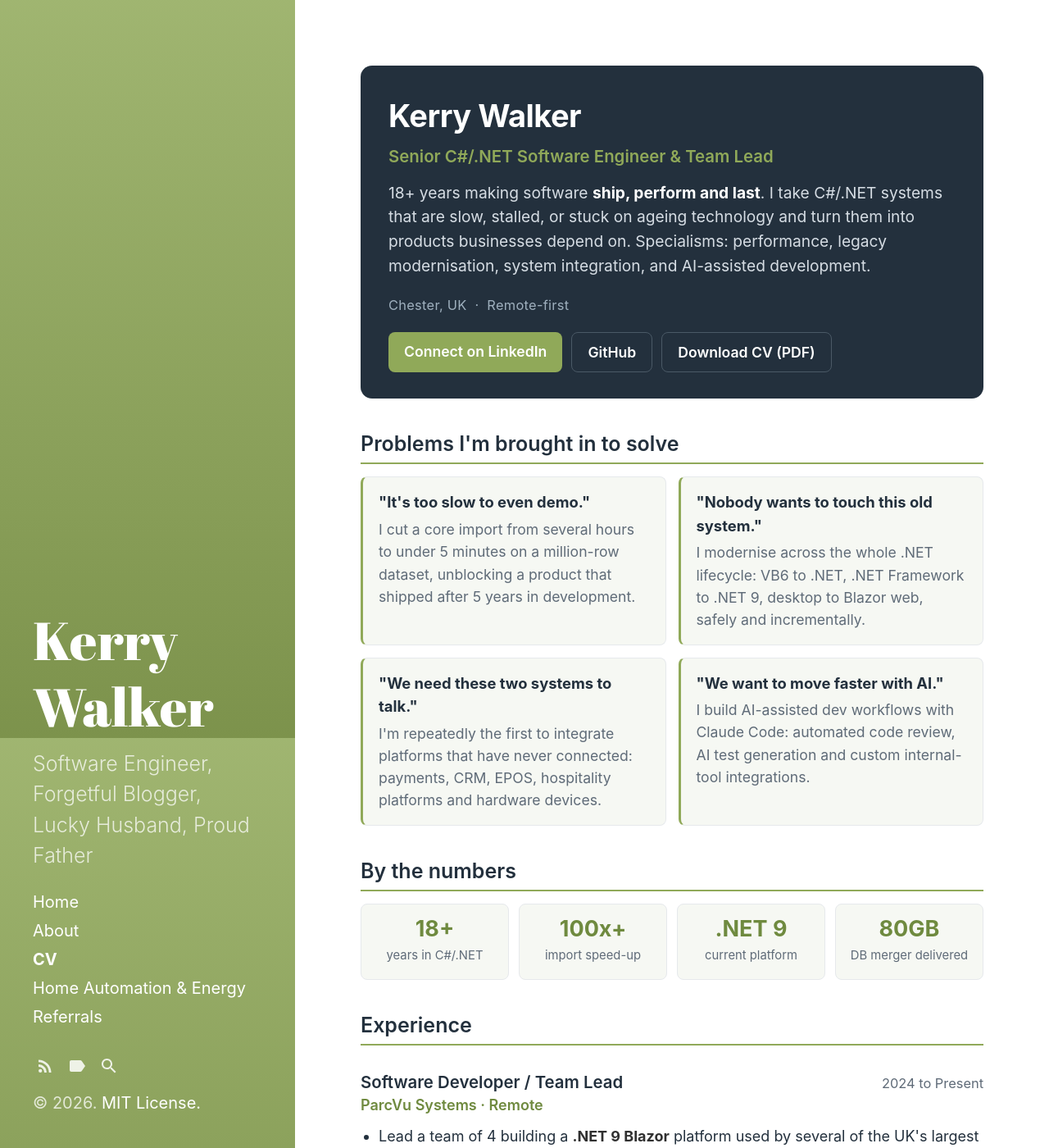
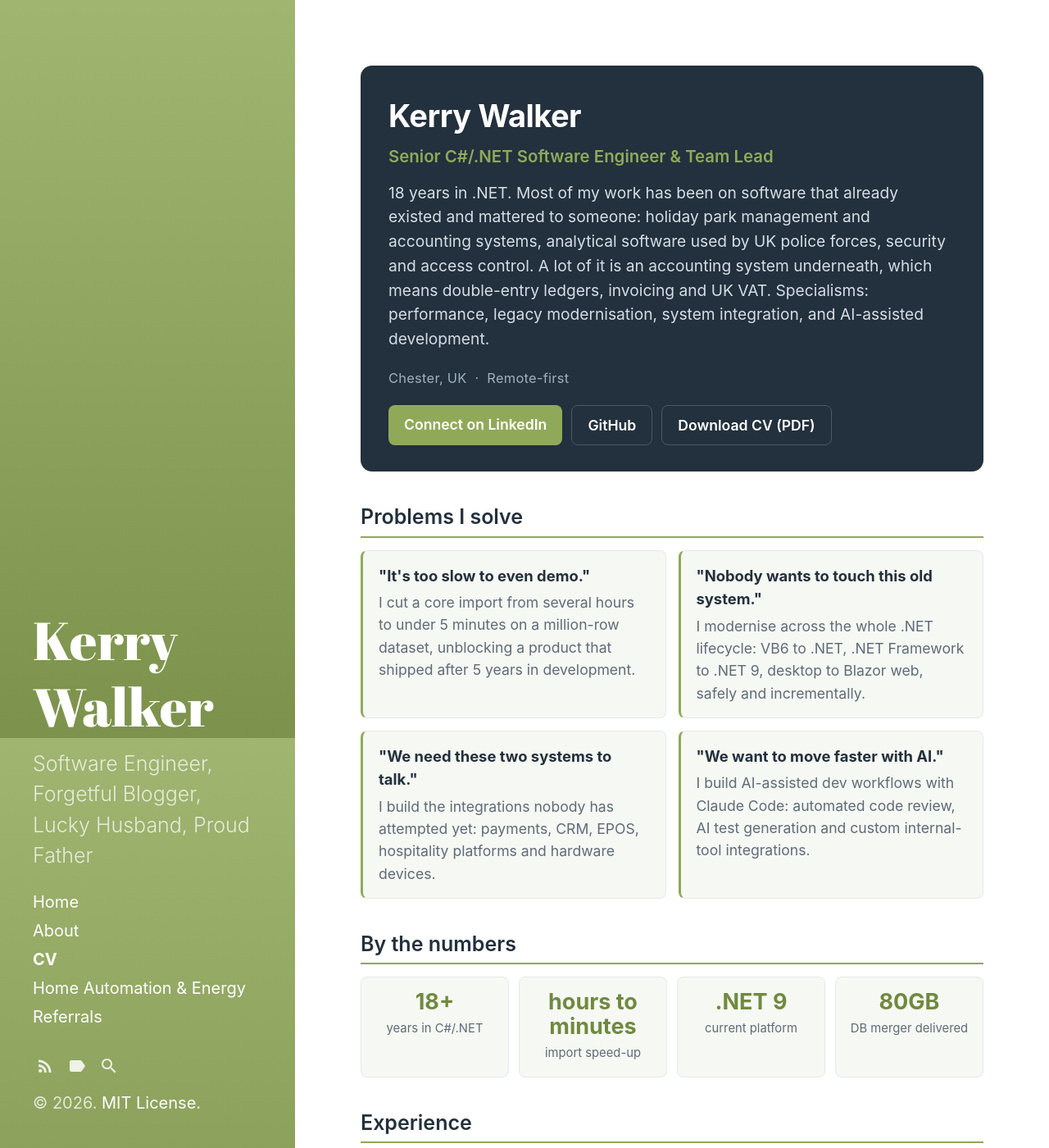
Before and after one commit to KerryWalker/KerryWalker.github.io, a Jekyll site: the page built from cv.html, in a window 1280 px wide and 1400 px high. Shown: the whole window at 82% size. Built offline with Jekyll 4.4.1, drawn with Linux system fonts in a browser that asks for light colours; some of the changed text lies outside the part shown.

Commit message:
Correct CV claims and add accounting/VAT domain
Remove three claims that overstate the record:
- "repeatedly the first to integrate platforms that have never connected"
- "first-of-its-kind integration" with the hospitality platform (they run an
  appstore; the true claim is first to integrate a park management system)
- the "100x+" import metric, which only holds on a reading of "several hours"
  that cannot be supported; replaced with "hours to minutes"

Reframe the hero blurb and the "problems I am brought in to solve" heading,
which read as consultant copy rather than an employed engineer.

Add the UK VAT and accounting domain, which was absent from the page despite
being seven years of the work: double-entry ledgers, nominal codes, invoicing,
statements, cash matching, and the statutory apportionment schemes. Also add
that the desktop-to-web move reused the backend rather than forking it.

Add _cv/web-cv.md as the source for assets/Kerry-Walker-CV.pdf. The source
previously existed only in a temporary scratchpad and was unregenerable; this
copy was recovered from a session archive. Keep the two in step.

Co-Authored-By: Claude Opus 5 (1M context) <noreply@anthropic.com>

```diff
--- a/cv.html
+++ b/cv.html
@@ -70,7 +70,7 @@ excerpt: "Kerry Walker: Senior C#/.NET Software Engineer & Team Lead. 18+ years
   <div class="cv-hero">
     <p class="name">Kerry Walker</p>
     <p class="role">Senior C#/.NET Software Engineer &amp; Team Lead</p>
-    <p>18+ years making software <strong>ship, perform and last</strong>. I take C#/.NET systems that are slow, stalled, or stuck on ageing technology and turn them into products businesses depend on. Specialisms: performance, legacy modernisation, system integration, and AI-assisted development.</p>
+    <p>18 years in .NET. Most of my work has been on software that already existed and mattered to someone: holiday park management and accounting systems, analytical software used by UK police forces, security and access control. A lot of it is an accounting system underneath, which means double-entry ledgers, invoicing and UK VAT. Specialisms: performance, legacy modernisation, system integration, and AI-assisted development.</p>
     <div class="meta">Chester, UK &nbsp;·&nbsp; Remote-first</div>
     <div class="cv-cta">
       <a class="cv-btn" href="https://www.linkedin.com/in/kerry-walker-chester" target="_blank" rel="noopener">Connect on LinkedIn</a>
@@ -79,18 +79,18 @@ excerpt: "Kerry Walker: Senior C#/.NET Software Engineer & Team Lead. 18+ years
     </div>
   </div>
 
-  <h2>Problems I'm brought in to solve</h2>
+  <h2>Problems I solve</h2>
   <div class="cv-cards">
     <div class="cv-card"><div class="q">"It's too slow to even demo."</div><div class="a">I cut a core import from several hours to under 5 minutes on a million-row dataset, unblocking a product that shipped after 5 years in development.</div></div>
     <div class="cv-card"><div class="q">"Nobody wants to touch this old system."</div><div class="a">I modernise across the whole .NET lifecycle: VB6 to .NET, .NET Framework to .NET 9, desktop to Blazor web, safely and incrementally.</div></div>
-    <div class="cv-card"><div class="q">"We need these two systems to talk."</div><div class="a">I'm repeatedly the first to integrate platforms that have never connected: payments, CRM, EPOS, hospitality platforms and hardware devices.</div></div>
+    <div class="cv-card"><div class="q">"We need these two systems to talk."</div><div class="a">I build the integrations nobody has attempted yet: payments, CRM, EPOS, hospitality platforms and hardware devices.</div></div>
     <div class="cv-card"><div class="q">"We want to move faster with AI."</div><div class="a">I build AI-assisted dev workflows with Claude Code: automated code review, AI test generation and custom internal-tool integrations.</div></div>
   </div>
 
   <h2>By the numbers</h2>
   <div class="cv-metrics">
     <div class="cv-metric"><b>18+</b><span>years in C#/.NET</span></div>
-    <div class="cv-metric"><b>100x+</b><span>import speed-up</span></div>
+    <div class="cv-metric"><b>hours to<br>minutes</b><span>import speed-up</span></div>
     <div class="cv-metric"><b>.NET 9</b><span>current platform</span></div>
     <div class="cv-metric"><b>80GB</b><span>DB merger delivered</span></div>
   </div>
@@ -102,7 +102,8 @@ excerpt: "Kerry Walker: Senior C#/.NET Software Engineer & Team Lead. 18+ years
     <div class="co">ParcVu Systems · Remote</div>
     <ul>
       <li>Lead a team of 4 building a <strong>.NET 9 Blazor</strong> platform used by several of the UK's largest holiday-park operators; revived a stalled project and shipped its first release with CI/CD delivering every 2 weeks.</li>
-      <li>Architected a first-of-its-kind integration with a major European hospitality platform via an <strong>Azure</strong> synchronisation service.</li>
+      <li>Wrote the large majority of the integration with a major European hospitality platform, including the invoice and ledger-account layer that maps posting rows, with their VAT rates and nominal codes, into the partner's accounting model.</li>
+      <li>Work across the <strong>accounting core</strong>: double-entry ledgers, nominal codes, invoicing, statements, cash matching and <strong>UK VAT</strong> under the statutory apportionment schemes.</li>
       <li>Delivered a <strong>gRPC + IdentityServer4 OAuth</strong> migration and introduced an <strong>AI-assisted development</strong> workflow (Claude Code).</li>
     </ul>
     <div class="stack">C# · .NET 9 · Blazor · Azure · EF Core · gRPC · SQL Server · CI/CD</div>
@@ -123,7 +124,7 @@ excerpt: "Kerry Walker: Senior C#/.NET Software Engineer & Team Lead. 18+ years
     <div class="top"><h3>Software Developer</h3><span class="yr">2014 to 2021</span></div>
     <div class="co">ParcVu Systems · Chester</div>
     <ul>
-      <li>Led the company's first move from <strong>desktop to web</strong>: chose Blazor and built the reusable framework the team still builds on.</li>
+      <li>Led the company's first move from <strong>desktop to web</strong>: chose Blazor and built the reusable framework the team still builds on. Reused the existing backend rather than copying it, so the accounting and VAT code stayed one shared implementation serving both the desktop and the web front end.</li>
       <li>Delivered multiple integrations: <strong>Salesforce</strong>, SagePay Cloud payments (REST) and a Zonal EPOS integration (REST &amp; SOAP).</li>
       <li>Managed an <strong>80GB post-merger database reconciliation</strong> across 10 years of divergent schema; became secondary product owner.</li>
     </ul>
```
Also changed, not shown: _cv/web-cv.md (added, +70 -0 lines), 1 other file.
